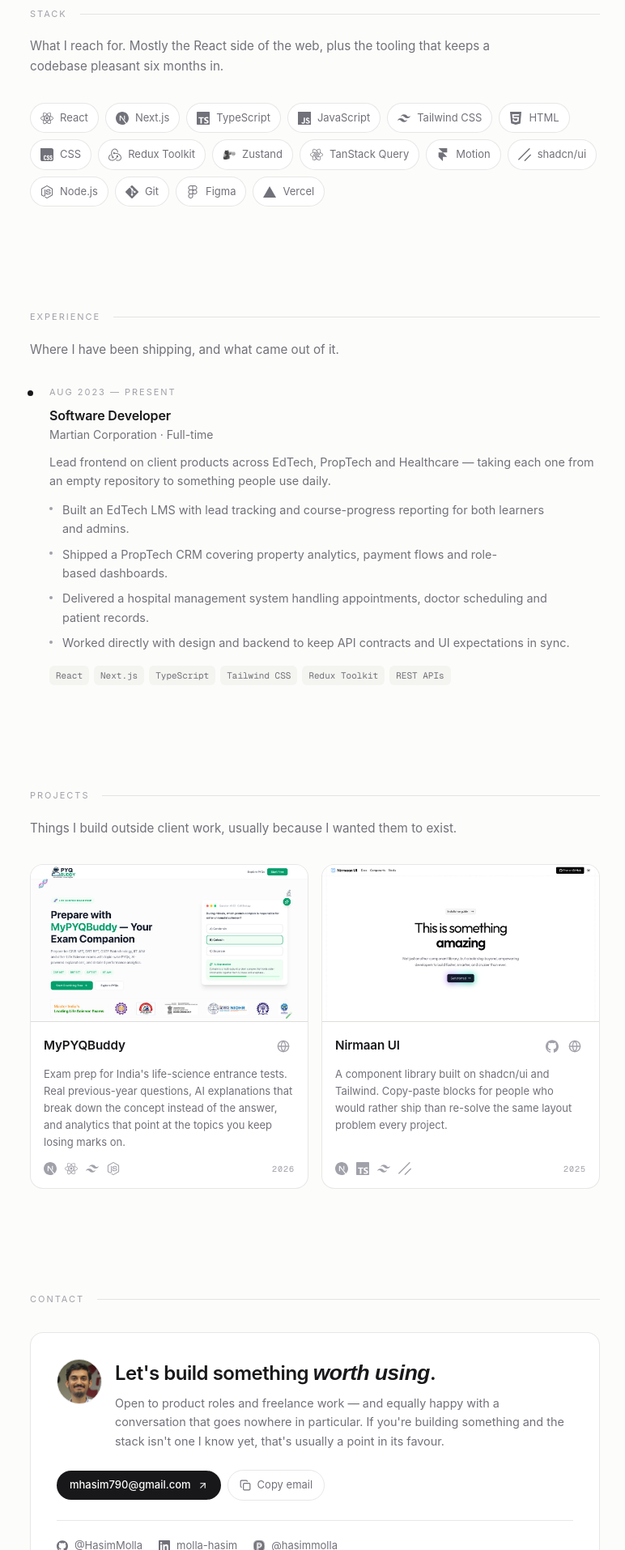
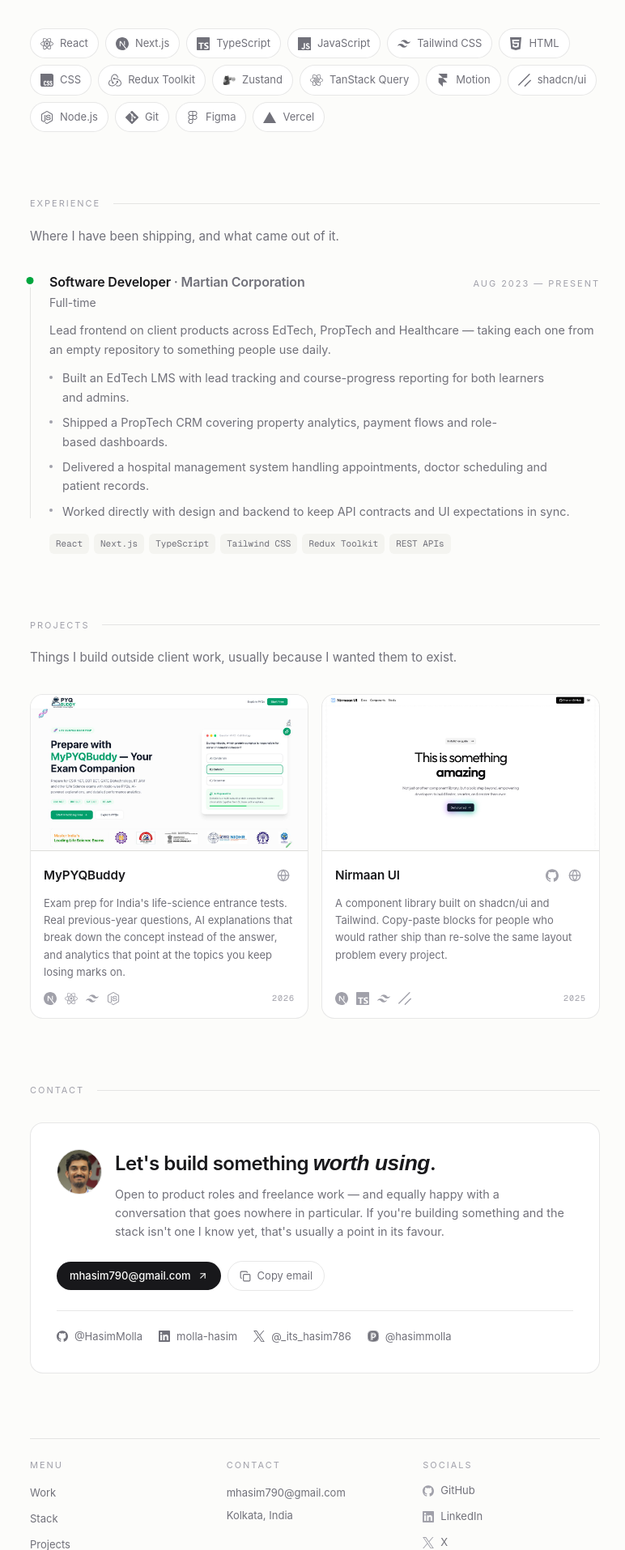
Before and after one commit to HasimMolla/my-protfolio, a Next.js app: page / in a window 1280 px wide. Shown: the part 886-2800 px from the top of the page at 81% size, without its empty margins (251-1023 px from the left). Built offline with nearby package versions, Linux system fonts and the light colour scheme; a web font is replaced by a local one.

Commit message:
fix: navber active, update the ui of footer, fix the experience section

```diff
--- a/src/app/globals.css
+++ b/src/app/globals.css
@@ -13,7 +13,6 @@
   --text-faint: #a1a1aa;
   --border: rgb(24 24 27 / 0.1);
   --border-strong: rgb(24 24 27 / 0.18);
-  --accent: #b45309;
   --glow: rgb(24 24 27 / 0.05);
   --shadow-card: 0 1px 2px rgb(24 24 27 / 0.04), 0 8px 24px -12px rgb(24 24 27 / 0.12);
 }
@@ -27,7 +26,6 @@
   --text-faint: #5a5a61;
   --border: rgb(237 235 232 / 0.1);
   --border-strong: rgb(237 235 232 / 0.2);
-  --accent: #e8b45f;
   --glow: rgb(237 235 232 / 0.06);
   --shadow-card: 0 1px 2px rgb(0 0 0 / 0.4), 0 8px 24px -12px rgb(0 0 0 / 0.6);
 }
@@ -41,7 +39,6 @@
   --color-faint: var(--text-faint);
   --color-line: var(--border);
   --color-line-strong: var(--border-strong);
-  --color-accent: var(--accent);
 
   --font-sans: var(--font-geist-sans), ui-sans-serif, system-ui, sans-serif;
   --font-mono: var(--font-geist-mono), ui-monospace, SFMono-Regular, monospace;
@@ -68,6 +65,20 @@
     font-family: var(--font-sans);
     text-rendering: optimizeLegibility;
     -webkit-font-smoothing: antialiased;
+  }
+
+  /* Tailwind v4's reset dropped the browser default `cursor: pointer` on
+     buttons, so anything clickable has to ask for it back. */
+  button:not(:disabled),
+  [role="button"]:not([aria-disabled="true"]),
+  label[for],
+  summary {
+    cursor: pointer;
+  }
+
+  button:disabled,
+  [aria-disabled="true"] {
+    cursor: not-allowed;
   }
 
   ::selection {
--- a/src/components/sections/experience.jsx
+++ b/src/components/sections/experience.jsx
@@ -1,6 +1,7 @@
 import { experience } from "@/lib/data";
 import { Section } from "@/components/ui/section";
 import { Reveal } from "@/components/ui/reveal";
+import { cn } from "@/lib/utils";
 
 export function Experience() {
   return (
@@ -10,32 +11,39 @@
       lead="Where I have been shipping, and what came out of it."
     >
       <ol className="relative space-y-10" role="list">
+        {/* One continuous rail behind every entry, rather than a segment per
+            item — with a single role the per-item version drew nothing. */}
+        <span
+          aria-hidden="true"
+          className="absolute top-2 bottom-1 left-0 w-px bg-line"
+        />
+
         {experience.map((job, index) => (
           <Reveal
             key={job.company}
             as="li"
             delay={index * 0.08}
-            className="group relative pl-6"
+            className="relative pl-6"
           >
-            {/* Timeline rail and node. The rail joins one role to the next, so
-                the final entry doesn't draw one. */}
+            {/* The node sits on the rail; ring-bg punches a gap around it.
+                Current vs past is carried by weight, not colour. */}
             <span
               aria-hidden="true"
-              className="absolute top-2 left-0 h-[calc(100%+1rem)] w-px bg-line group-last:hidden"
-            />
-            <span
-              aria-hidden="true"
-              className="absolute top-1.5 left-0 size-[7px] -translate-x-[3px] rounded-full bg-text ring-4 ring-bg"
+              className={cn(
+                "absolute top-1.5 left-0 size-[9px] -translate-x-1/2 rounded-full ring-4 ring-bg",
+                job.current ? "bg-green-600" : "bg-faint",
+              )}
             />
 
-            <p className="section-label">{job.period}</p>
+            <div className="flex flex-wrap items-baseline justify-between gap-x-4 gap-y-1">
+              <h3 className="text-base font-semibold tracking-[-0.01em]">
+                {job.role}
+                <span className="text-muted"> · {job.company}</span>
+              </h3>
+              <p className="section-label shrink-0">{job.period}</p>
+            </div>
 
-            <h3 className="mt-2 text-base font-semibold tracking-[-0.01em]">
-              {job.role}
-            </h3>
-            <p className="mt-0.5 text-sm text-muted">
-              {job.company} · {job.type}
-            </p>
+            <p className="mt-1 text-sm text-muted">{job.type}</p>
 
             <p className="mt-3 text-pretty text-[0.9rem] leading-relaxed text-muted">
               {job.summary}
--- a/src/components/sections/footer.jsx
+++ b/src/components/sections/footer.jsx
@@ -1,31 +1,88 @@
-import Image from "next/image";
-import { ArrowUp } from "lucide-react";
-import { site } from "@/lib/data";
+import { ArrowUp, ArrowUpRight } from "lucide-react";
+import { nav, site, socials } from "@/lib/data";
 import { LocalClock } from "@/components/ui/local-clock";
+import { SignatureReveal } from "@/components/ui/signature-reveal";
+import { BrandIcon } from "@/components/icons/brand-icons";
+
+function Column({ label, children, className }) {
+  return (
+    <div className={className}>
+      <p className="section-label">{label}</p>
+      <ul className="mt-3 space-y-2" role="list">
+        {children}
+      </ul>
+    </div>
+  );
+}
 
 export function Footer() {
   return (
-    <footer className="mt-8 border-t border-line pt-8 pb-14">
-      <div className="flex flex-wrap items-end justify-between gap-6">
-        <div>
-          <Image
-            src="/assets/signature.png"
-            alt={site.name}
-            width={1200}
-            height={389}
-            // Third use of the one preloaded signature file — already in cache,
-            // so eager costs no request and keeps every instance consistent.
-            loading="eager"
-            className="signature-ink h-8 w-auto opacity-70"
-          />
-          <p className="mt-3 font-mono text-[0.6875rem] tracking-wide text-faint">
-            © {new Date().getFullYear()} {site.name} · Built with Next.js &
-            Tailwind
-          </p>
-        </div>
+    <footer className="mt-10 border-t border-line pt-6">
+      <div className="grid grid-cols-2 gap-x-6 gap-y-8 sm:grid-cols-3">
+        <Column label="Menu">
+          {nav.map((item) => (
+            <li key={item.href}>
+              <a
+                href={item.href}
+                className="link-underline text-[0.8125rem] text-muted transition-colors hover:text-text"
+              >
+                {item.label}
+              </a>
+            </li>
+          ))}
+        </Column>
 
-        <div className="flex flex-col items-start gap-2 sm:items-end">
-          <p className="font-mono text-[0.6875rem] tracking-wide text-faint">
+        {/* On mobile the two link lists pair up and Contact drops to its own
+            full-width row, so the address never has to break mid-word. */}
+        <Column
+          label="Contact"
+          className="order-last col-span-2 sm:order-none sm:col-span-1"
+        >
+          <li>
+            <a
+              href={`mailto:${site.email}`}
+              className="link-underline text-[0.8125rem] text-muted transition-colors hover:text-text"
+            >
+              {site.email}
+            </a>
+          </li>
+          <li className="text-[0.8125rem] text-muted">{site.location}</li>
+        </Column>
+
+        <Column label="Socials">
+          {socials.map((social) => (
+            <li key={social.label}>
+              <a
+                href={social.href}
+                target="_blank"
+                rel="noopener noreferrer"
+                className="group inline-flex items-center gap-2 text-[0.8125rem] text-muted transition-colors hover:text-text"
+              >
+                <BrandIcon
+                  name={social.brand}
+                  className="size-3.5 shrink-0 text-faint transition-colors group-hover:text-text"
+                />
+                <span className="link-underline">{social.label}</span>
+                <ArrowUpRight
+                  size={11}
+                  className="text-faint opacity-0 transition-all duration-300 group-hover:-translate-y-0.5 group-hover:translate-x-0.5 group-hover:opacity-100"
+                />
+              </a>
+            </li>
+          ))}
+        </Column>
+      </div>
+
+      {/* Signed off by hand — drawn on as it scrolls into view. */}
+      <SignatureReveal className="mx-auto mt-10 w-3/5 opacity-[0.16] dark:opacity-[0.22]" />
+
+      <div className="mt-10 flex flex-wrap items-center justify-between gap-x-6 gap-y-3 border-t border-line pt-5 pb-10">
+        <p className=" text-xs tracking-wide text-faint">
+          © {new Date().getFullYear()} {site.name}.
+        </p>
+
+        <div className="flex items-center gap-5">
+          <p className=" text-xs tracking-wide text-faint tabular-nums">
             Kolkata · <LocalClock />
           </p>
           <a
--- a/src/components/sections/hero.jsx
+++ b/src/components/sections/hero.jsx
@@ -124,20 +124,7 @@
         </div>
       </Reveal>
 
-      {/* Signs off the letter above. */}
-      <Reveal delay={0.44}>
-        <Image
-          src="/assets/signature.png"
-          alt={`${site.name}'s signature`}
-          width={1200}
-          height={389}
-          // Same file as the nav mark, so this costs no extra request — but it
-          // can win LCP on a tall viewport, and Next matches that heuristic by
-          // src, so it needs to be eager too.
-          loading="eager"
-          className="signature-ink mt-5 h-10 w-auto opacity-90 sm:h-12"
-        />
-      </Reveal>
+
 
       <Reveal delay={0.5}>
         <ul className="mt-5 flex flex-wrap items-center gap-2">
--- a/src/components/sections/nav.jsx
+++ b/src/components/sections/nav.jsx
@@ -19,19 +19,29 @@
   }, []);
 
   useEffect(() => {
-    const ids = nav.map((item) => item.href.slice(1));
-    const sections = ids
-      .map((id) => document.getElementById(id))
-      .filter(Boolean);
+    const sections = nav
+      .map((item) => document.getElementById(item.href.slice(1)))
+      .filter(Boolean)
+      // The nav lists Work before Stack, but Stack comes first on the page —
+      // the tiebreak below needs true document order, not menu order.
+      .sort((a, b) => a.offsetTop - b.offsetTop);
     if (!sections.length) return;
+
+    const order = sections.map((section) => section.id);
+
+    // A callback only carries the sections whose state *changed*, so what is
+    // currently in the band has to be tracked across calls. Deriving the active
+    // id from that set is what lets it clear to "" over the hero, instead of
+    // leaving the last section lit.
+    const inBand = new Set();
 
     const observer = new IntersectionObserver(
       (entries) => {
-        // Whichever tracked section is nearest the top of the viewport wins.
-        const visible = entries
-          .filter((entry) => entry.isIntersecting)
-          .sort((a, b) => a.boundingClientRect.top - b.boundingClientRect.top);
-        if (visible[0]) setActive(visible[0].target.id);
+        for (const entry of entries) {
+          if (entry.isIntersecting) inBand.add(entry.target.id);
+          else inBand.delete(entry.target.id);
+        }
+        setActive(order.find((id) => inBand.has(id)) ?? "");
       },
       { rootMargin: "-20% 0px -70% 0px", threshold: 0 },
     );
@@ -63,7 +73,7 @@
             // Always above the fold and the usual LCP element.
             preload
             loading="eager"
-            className="signature-ink h-5 w-auto sm:h-7"
+            className="signature-ink h-5 w-auto sm:h-8"
           />
         </a>
 
--- a/src/components/ui/copy-email.jsx
+++ b/src/components/ui/copy-email.jsx
@@ -40,11 +40,7 @@
             transition={{ duration: 0.18 }}
             className="absolute inset-0 grid place-items-center"
           >
-            {copied ? (
-              <Check size={14} className="text-emerald-500" />
-            ) : (
-              <Copy size={14} />
-            )}
+            {copied ? <Check size={14} className="text-text" /> : <Copy size={14} />}
           </motion.span>
         </AnimatePresence>
       </span>
--- a/src/components/ui/flip-portrait.jsx
+++ b/src/components/ui/flip-portrait.jsx
@@ -83,7 +83,9 @@
             />
           </a>
 
-          <ul className="mt-auto flex items-center gap-2 pt-3" role="list">
+          {/* Four icons have to fit a 128px-wide card on mobile, so these run
+              tighter than the pills elsewhere. */}
+          <ul className="mt-auto flex items-center gap-1.5 pt-3" role="list">
             {socials.map((social) => (
               <li key={social.label}>
                 <a
@@ -91,9 +93,9 @@
                   target="_blank"
                   rel="noopener noreferrer"
                   aria-label={social.label}
-                  className="grid size-6 place-items-center rounded-full border border-line text-muted transition-colors hover:border-line-strong hover:text-text"
+                  className="grid size-5 place-items-center rounded-full border border-line text-muted transition-colors hover:border-line-strong hover:text-text"
                 >
-                  <BrandIcon name={social.brand} className="size-3" />
+                  <BrandIcon name={social.brand} className="size-2.5" />
                 </a>
               </li>
             ))}
--- a/src/components/ui/section.jsx
+++ b/src/components/ui/section.jsx
@@ -9,7 +9,7 @@
   return (
     // Anchor offset comes from `scroll-padding-top` on <html>; adding
     // scroll-margin here too would stack and land sections 192px down.
-    <section id={id} className={cn("py-14 sm:py-16", className)}>
+    <section id={id} className={cn("py-8 sm:py-10", className)}>
       <Reveal>
         <div className="flex items-center gap-4">
           <h2 className="section-label shrink-0">{label}</h2>
--- /dev/null
+++ b/src/components/ui/signature-reveal.jsx
@@ -0,0 +1,47 @@
+"use client";
+
+import Image from "next/image";
+import { motion, useReducedMotion } from "motion/react";
+import { site } from "@/lib/data";
+
+/**
+ * The signature, drawn on. A left-to-right clip wipe makes the mark appear as
+ * if it's being written the first time the footer scrolls into view — the one
+ * flourish on the page, using the only asset that's actually Hasim's own hand.
+ *
+ * Size and position it from the outside (`className`) — the image fills this
+ * wrapper. A percentage width on the image itself has no determinate basis to
+ * resolve against, which is what stopped it centring.
+ */
+export function SignatureReveal({ className = "" }) {
+  const reduced = useReducedMotion();
+
+  const mark = (
+    <Image
+      src="/assets/signature.png"
+      alt={`${site.name}'s signature`}
+      width={1200}
+      height={389}
+      // Third use of the one preloaded signature file — already in cache, so
+      // eager costs no request and keeps every instance consistent.
+      loading="eager"
+      className="signature-ink h-auto w-full"
+    />
+  );
+
+  if (reduced) {
+    return <div className={className}>{mark}</div>;
+  }
+
+  return (
+    <motion.div
+      className={className}
+      initial={{ clipPath: "inset(0 100% 0 0)" }}
+      whileInView={{ clipPath: "inset(0 0% 0 0)" }}
+      viewport={{ once: true, margin: "0px 0px -80px 0px" }}
+      transition={{ duration: 1.6, ease: [0.33, 0.9, 0.35, 1] }}
+    >
+      {mark}
+    </motion.div>
+  );
+}
```
Also changed, not shown: src/lib/data.js.
